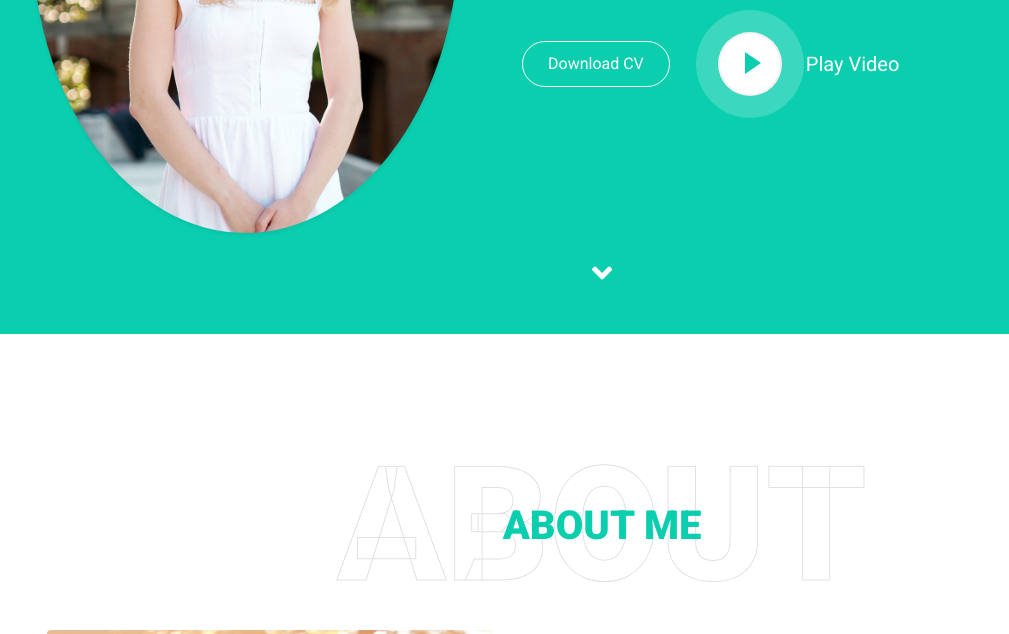
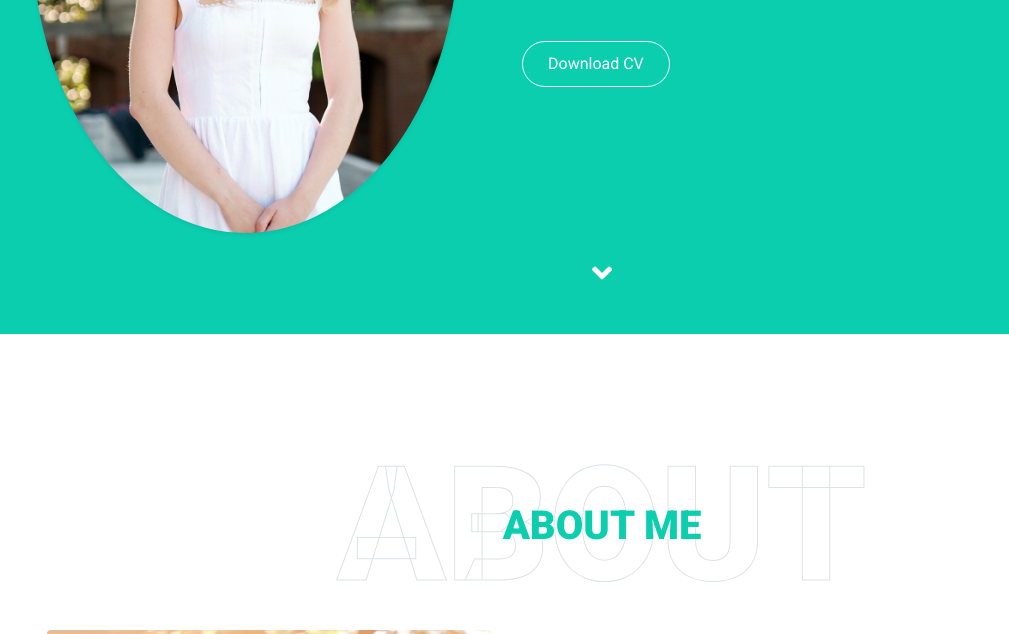
Before and after one commit to niavllayton/Portfolio, a plain HTML site: page index.html in a window 1280 px wide. Shown: the part 466-1100 px from the top of the page, without its empty margins (38-1047 px from the left). Drawn offline with nearby package versions, Linux system fonts and the light colour scheme.

Commit message:
Update index.html

```diff
--- a/index.html
+++ b/index.html
@@ -83,11 +83,6 @@
                     <div class="typed-text d-none">Product Manager</div>
                     <div class="d-flex align-items-center justify-content-center justify-content-lg-start pt-5">
                         <a href="" class="btn btn-outline-light mr-5">Download CV</a>
-                        <button type="button" class="btn-play" data-toggle="modal"
-                            data-src="https://www.youtube.com/embed/DWRcNpR6Kdc" data-target="#videoModal">
-                            <span></span>
-                        </button>
-                        <h5 class="font-weight-normal text-white m-0 ml-4 d-none d-sm-block">Play Video</h5>
                     </div>
                 </div>
             </div>
```
